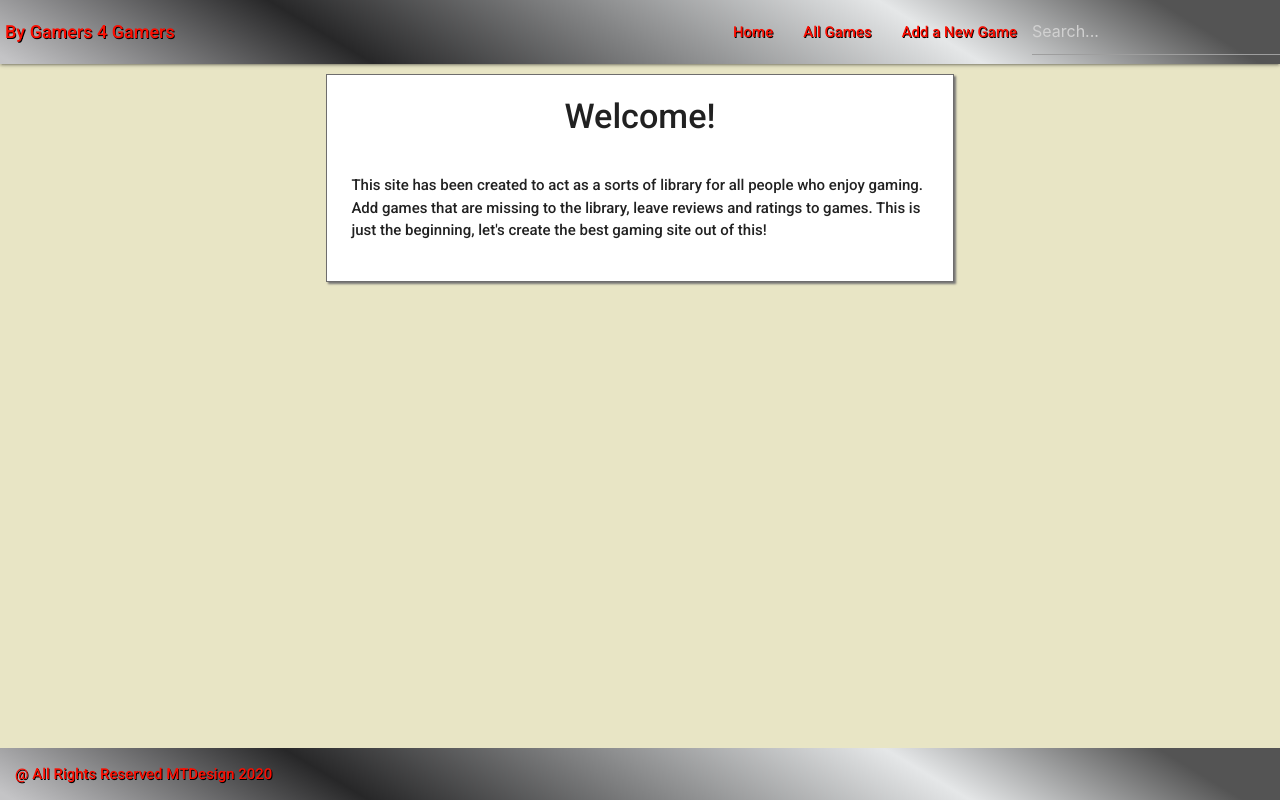
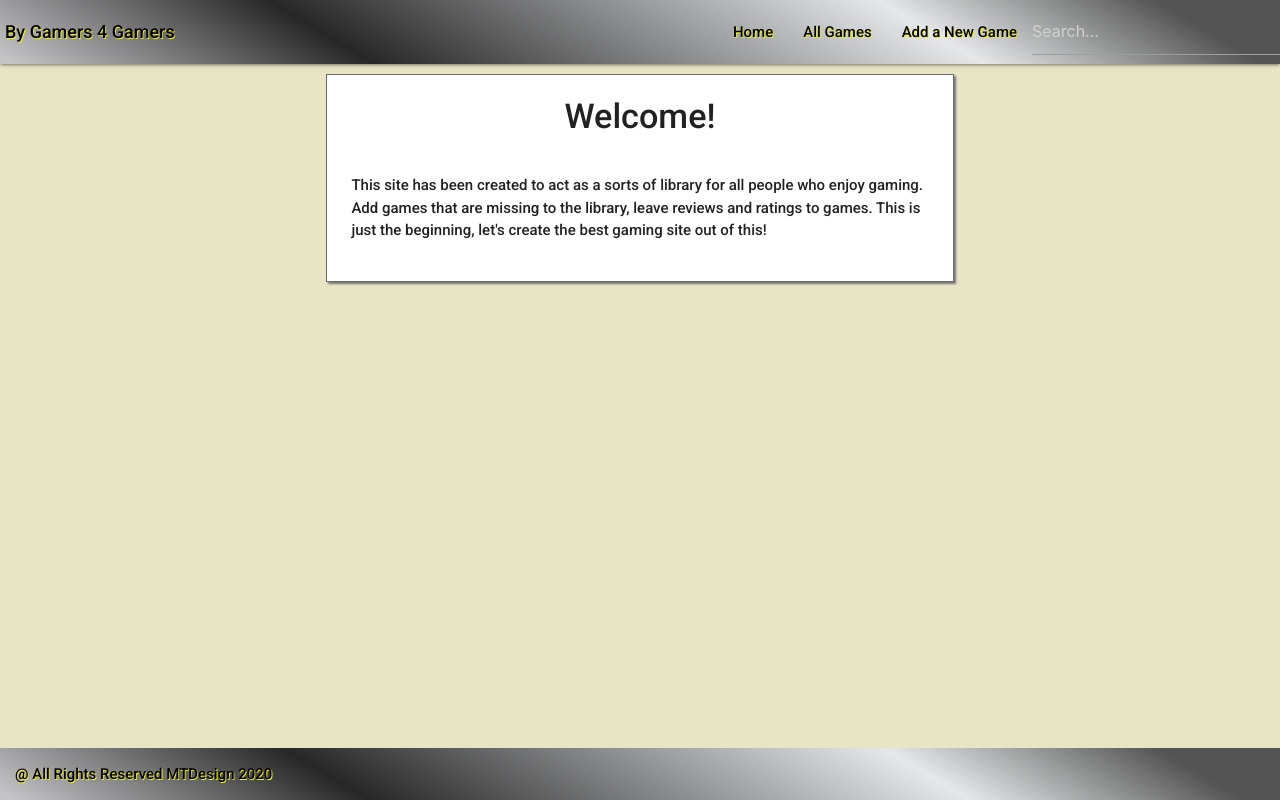
Before and after one commit to teppm/MS3-Project, a Flask app: page / in a window 1280 px wide. Run offline with Flask 2, Linux system fonts and the light colour scheme; data that the repository does not hold is empty; some libraries are stand-ins or nearby versions.

Commit message:
new font colors

```diff
--- a/static/css/style.css
+++ b/static/css/style.css
@@ -16,13 +16,13 @@ body {
 /* a href link styling */
 
 nav ul a {
-    color: #FC0D00;
-    text-shadow: black 0.8px 0.8px;
+    color: rgb(0, 0, 0);
+    text-shadow: rgb(239, 243, 0) 0.8px 0.8px;
 }
 
 .card .card-action a:not(.btn):not(.btn-large):not(.btn-small):not(.btn-large):not(.btn-floating) {
-    color: #FC0D00;
-    text-shadow: black 0.8px 0.8px;
+    color: rgb(0, 0, 0);
+    text-shadow: rgb(239, 243, 0) 0.8px 0.8px;
 }
 
 
@@ -48,8 +48,8 @@ nav ul a {
 .footer-p {
     padding: 15px;
     margin: 0;
-    color: #FC0D00;
-    text-shadow: black 0.8px 0.8px;
+    color: rgb(0, 0, 0);
+    text-shadow: rgb(239, 243, 0) 0.8px 0.8px;
 }
 
 
@@ -78,16 +78,16 @@ nav ul a {
 a.brand-logo {
     font-size: 1.2rem;
     padding-left: 5px;
-    color: #FC0D00;
-    text-shadow: black 0.8px 0.8px;
+    color: rgb(0, 0, 0);
+    text-shadow: rgb(239, 243, 0) 0.8px 0.8px;
 }
 
 
 /*homepage styling*/
 
 .latest-add {
-    color: #FC0D00;
-    text-shadow: black 0.8px 0.8px;
+    color: rgb(0, 0, 0);
+    text-shadow: rgb(239, 243, 0) 0.8px 0.8px;
     padding-top: 10px;
     padding-bottom: 10px;
     background: rgb(196, 196, 198);
@@ -108,8 +108,8 @@ form {
 }
 
 .btn {
-    color: #FC0D00;
-    text-shadow: black 0.8px 0.8px;
+    color: rgb(0, 0, 0);
+    text-shadow: rgb(239, 243, 0) 0.8px 0.8px;
     background: rgb(196, 196, 198);
     background: linear-gradient(31deg, rgba(196, 196, 198, 1) 1%, rgba(39, 39, 40, 1) 27%, rgba(229, 231, 232, 1) 71%, rgba(84, 84, 84, 1) 91%);
 }
@@ -118,8 +118,8 @@ form {
 /* dropdown styling */
 
 .dropdown-content li>span {
-    color: #FC0D00;
-    text-shadow: black 0.8px 0.8px;
+    color: rgb(0, 0, 0);
+    text-shadow: rgb(239, 243, 0) 0.8px 0.8px;
 }
 
 
```
